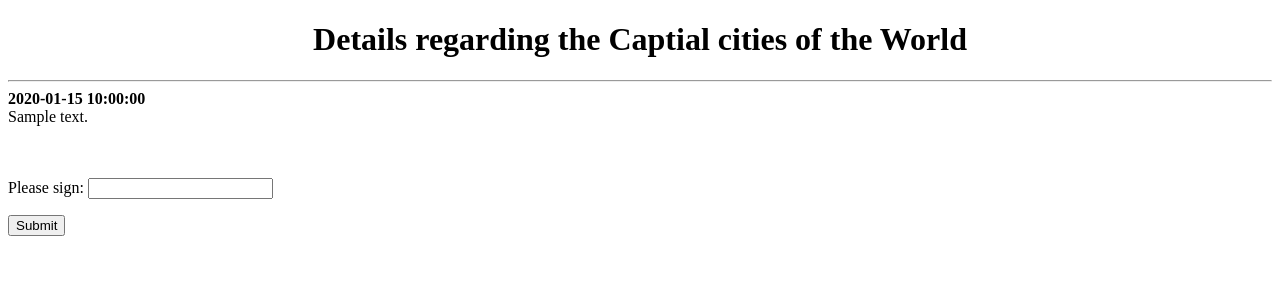
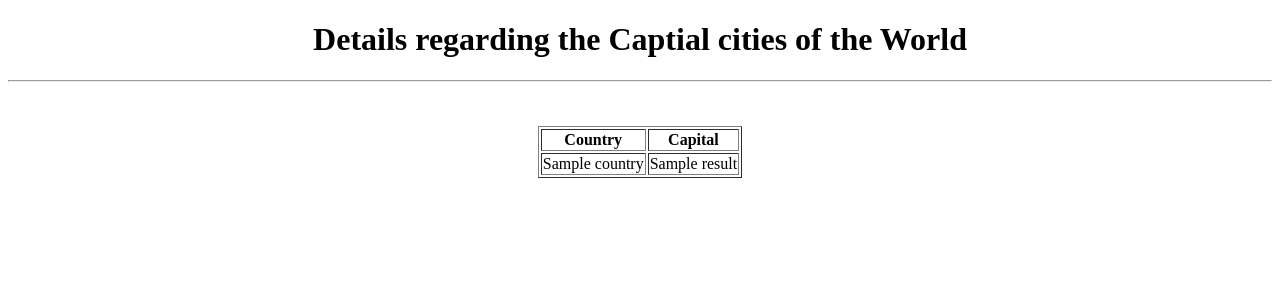
Before and after one commit to carlospenedorocha/team13, a Flask app: template templates/CapitalGui.html in a window 1280 px wide. Shown: the top 300 px of the page. Run offline with Flask 2, Linux system fonts and the light colour scheme; the template is opened without the code that fills it: most values are stand-ins (such as "Sample title", 1, 10 or a date in 2020).

Commit message:
Update default GUI

```diff
--- a/templates/CapitalGui.html
+++ b/templates/CapitalGui.html
@@ -5,12 +5,21 @@
 </center>
 <HR>
 {% if results %}
+    <center>
+        <table border=1>
+            <tr>
+                <th>Country</th>
+                <th>Capital</th>
+            </tr>
     {% for result in results %}
-        <B>{{ result.timestamp.strftime('%Y-%m-%d %H:%M:%S') }}</B>
-        <BR> {{ result.comment }} <BR>
+        <tr>
+            <td>{{ result.country }}</td>
+            <td>{{ result.name }}</td>
+        </tr>
     {% endfor %}
 {% endif %}
 <BR><BR>
+<!--
 <form action="/" method="post">
     <p>
         Please sign:
@@ -19,3 +28,4 @@
     </p>
     <p><input type="submit" value="Submit"></p>
 </form>
+-->
```
